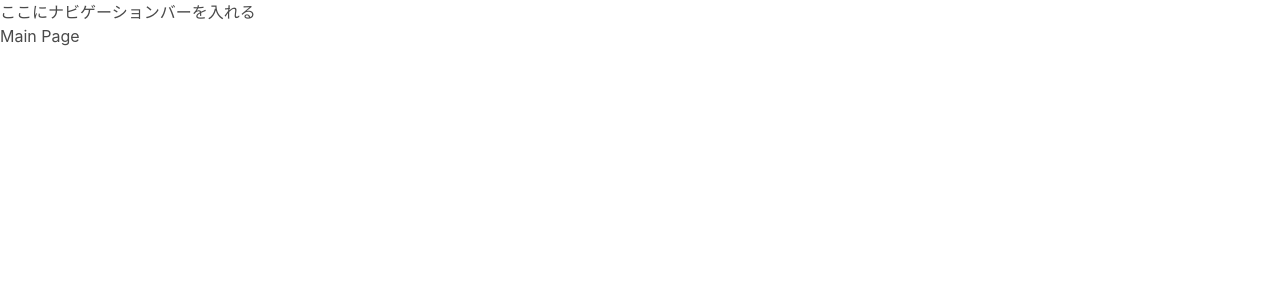
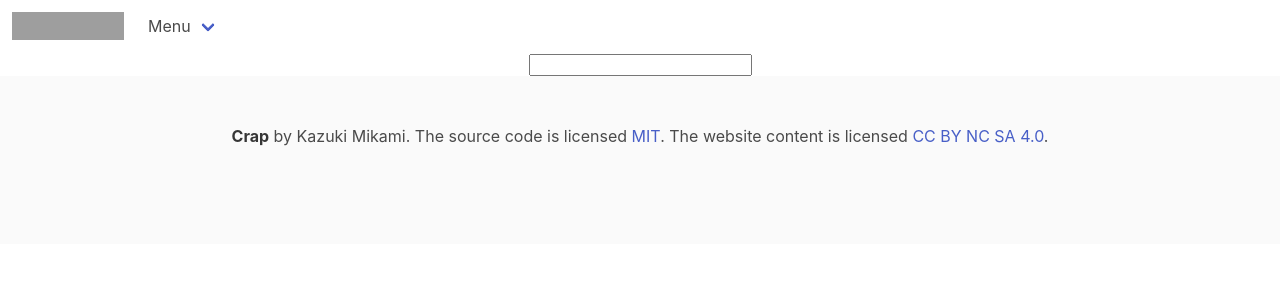
Before and after one commit to kazukimikami/crap, a Nuxt app in the folder src/: page / in a window 1280 px wide. Shown: the top 300 px of the page. Built offline with nearby package versions, Linux system fonts and the light colour scheme; grey boxes are pictures that could not be loaded.

Commit message:
ヘッダー、フッターをNuxtLayoutsから呼び出し

```diff
--- a/src/app.vue
+++ b/src/app.vue
@@ -1,5 +1,20 @@
 <template>
   <NuxtLayout>
-    <NuxtPage />
+
+    <div class="form">
+        <input v-model="taskName">
+        <p>{{ taskName }}</p>
+    </div>
+
   </NuxtLayout>
 </template>
+
+<script setup lang="ts">
+const taskName = ref<string>('')
+</script>
+
+<style scoped>
+.form {
+  text-align: center;
+}
+</style>
--- a/src/layouts/default.vue
+++ b/src/layouts/default.vue
@@ -1,6 +1,53 @@
 <template>
-    <div>
-        <nav>ここにナビゲーションバーを入れる</nav>
-        <slot />
-    </div>
+        <nav class="navbar" role="navigation" aria-label="main navigation">
+          <div class="navbar-brand">
+            <a class="navbar-item" href="https://bulma.io">
+              <img src="https://bulma.io/images/bulma-logo.png" width="112" height="28">
+            </a>
+
+            <a role="button" class="navbar-burger" aria-label="menu" aria-expanded="false" data-target="navbarBasicExample">
+              <span aria-hidden="true"></span>
+              <span aria-hidden="true"></span>
+              <span aria-hidden="true"></span>
+            </a>
+          </div>
+
+          <div id="navbarBasicExample" class="navbar-menu">
+            <div class="navbar-start">
+              <div class="navbar-item has-dropdown is-hoverable">
+                <a class="navbar-link">
+                  Menu
+                </a>
+
+                <div class="navbar-dropdown">
+                  <a class="navbar-item">
+                    About
+                  </a>
+                  <a class="navbar-item">
+                    Jobs
+                  </a>
+                  <a class="navbar-item">
+                    Contact
+                  </a>
+                  <hr class="navbar-divider">
+                  <a class="navbar-item">
+                    Report an issue
+                  </a>
+                </div>
+              </div>
+            </div>
+          </div>
+        </nav>
+    <slot />
+
+        <footer class="footer">
+          <div class="content has-text-centered">
+            <p>
+              <strong>Crap</strong> by Kazuki Mikami. The source code is licensed
+              <a href="http://opensource.org/licenses/mit-license.php">MIT</a>. The website content
+              is licensed <a href="http://creativecommons.org/licenses/by-nc-sa/4.0/">CC BY NC SA 4.0</a>.
+            </p>
+          </div>
+        </footer>
+
 </template>
--- a/src/pages/about.vue
+++ /dev/null
@@ -1,3 +0,0 @@
-<template>
-    <h1>About Page</h1>
-</template>
--- a/src/pages/index.vue
+++ /dev/null
@@ -1,3 +0,0 @@
-<template>
-    <h1>Main Page</h1>
-</template>
```
